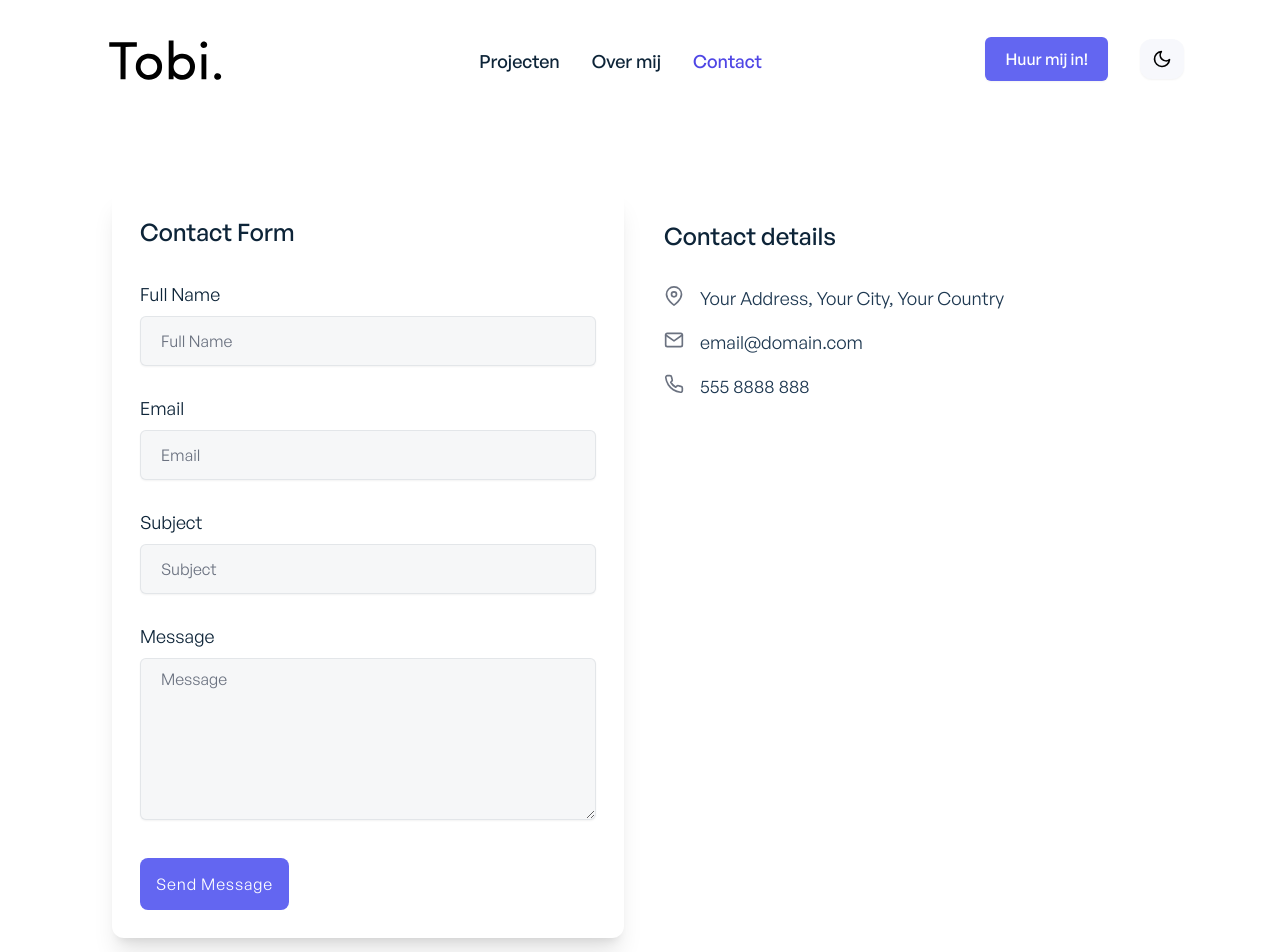
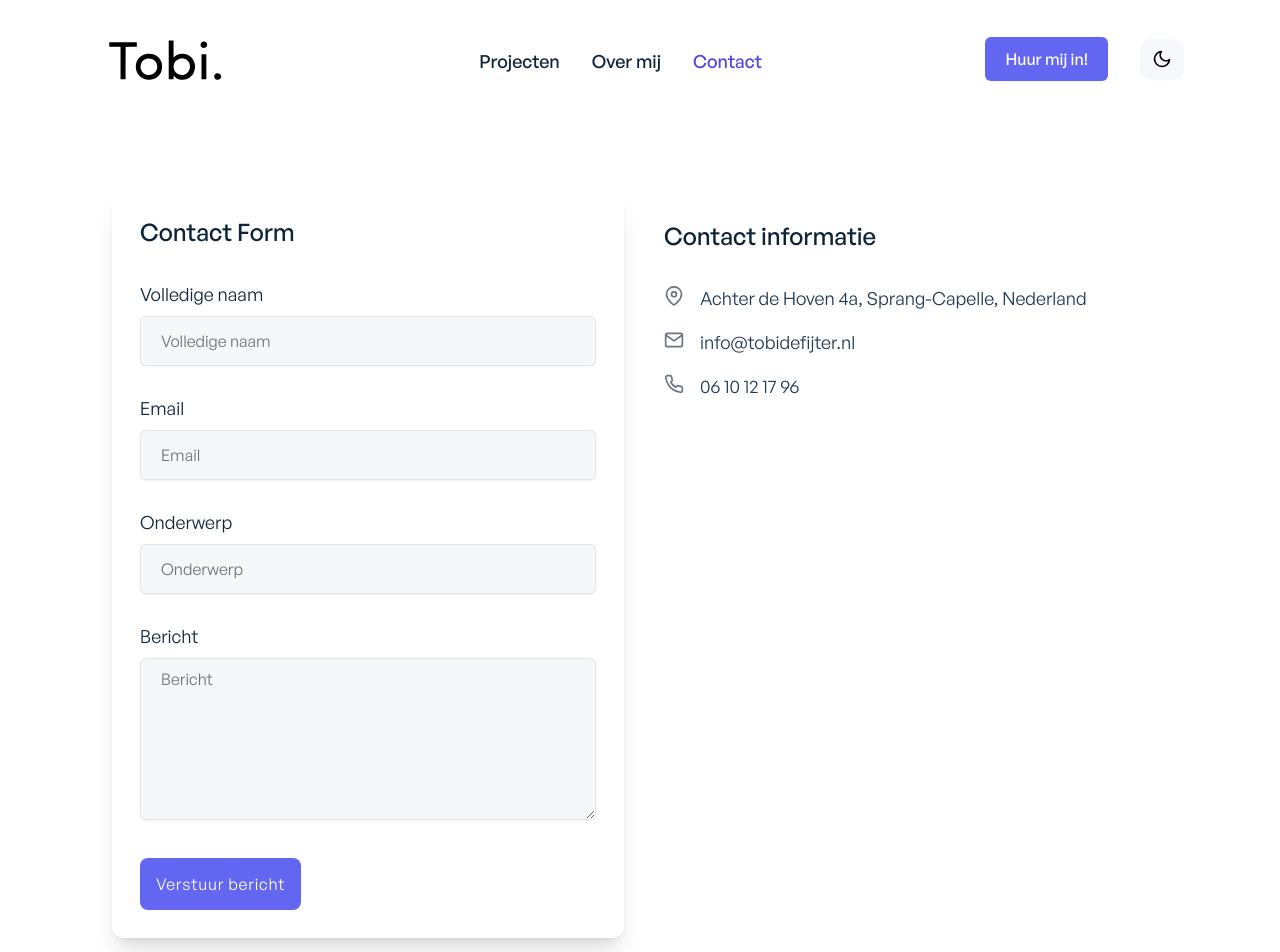
Before and after one commit to Tobiaske1234/stage-portfolio, a Vue app: page /contact in a window 1280 px wide. Shown: the top 952 px of the page. Built offline with nearby package versions, Linux system fonts and the light colour scheme; what vue-backtotop would draw is missing.

Commit message:
contact form

```diff
--- a/src/components/contact/ContactDetails.vue
+++ b/src/components/contact/ContactDetails.vue
@@ -10,7 +10,7 @@ export default {
 			<h2
 				class="font-general-medium text-2xl text-primary-dark dark:text-primary-light mt-12 mb-8"
 			>
-				Contact details
+				Contact informatie
 			</h2>
 			<ul class="font-general-regular">
 				<li class="flex" v-for="contact in contacts" :key="contact.id">
--- a/src/components/contact/ContactForm.vue
+++ b/src/components/contact/ContactForm.vue
@@ -16,21 +16,21 @@ export default { components: { Button, FormInput, FormTextarea } };
 				Contact Form
 			</p>
 			<form action="#" class="font-general-regular space-y-7">
-				<FormInput label="Full Name" inputIdentifier="name" />
+				<FormInput label="Volledige naam" inputIdentifier="name" />
 				<FormInput
 					label="Email"
 					inputIdentifier="email"
 					inputType="email"
 				/>
-				<FormInput label="Subject" inputIdentifier="subject" />
-				<FormTextarea label="Message" textareaIdentifier="message" />
+				<FormInput label="Onderwerp" inputIdentifier="subject" />
+				<FormTextarea label="Bericht" textareaIdentifier="message" />
 
 				<div>
 					<Button
-						title="Send Message"
+						title="Verstuur bericht"
 						class="px-4 py-2.5 text-white tracking-wider bg-indigo-500 hover:bg-indigo-600 focus:ring-1 focus:ring-indigo-900 rounded-lg duration-500"
 						type="submit"
-						aria-label="Send Message"
+						aria-label="Verstuur bericht"
 					/>
 				</div>
 			</form>
--- a/src/views/Contact.vue
+++ b/src/views/Contact.vue
@@ -13,17 +13,17 @@ export default {
 			contacts: [
 				{
 					id: 1,
-					name: 'Your Address, Your City, Your Country',
+					name: 'Achter de Hoven 4a, Sprang-Capelle, Nederland',
 					icon: 'map-pin',
 				},
 				{
 					id: 2,
-					name: 'email@domain.com',
+					name: 'info@tobidefijter.nl',
 					icon: 'mail',
 				},
 				{
 					id: 3,
-					name: '555 8888 888',
+					name: '06 10 12 17 96',
 					icon: 'phone',
 				},
 			],
```
